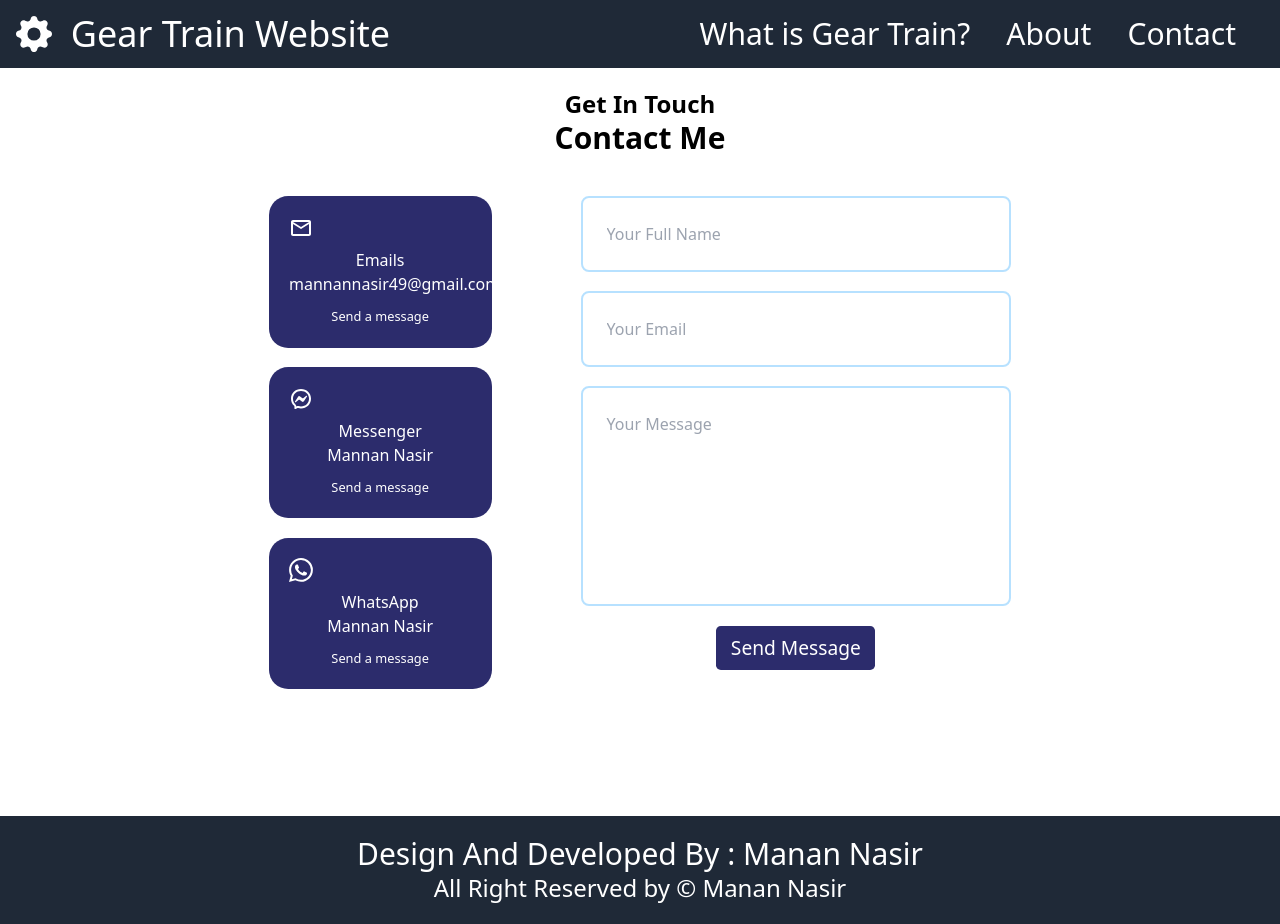
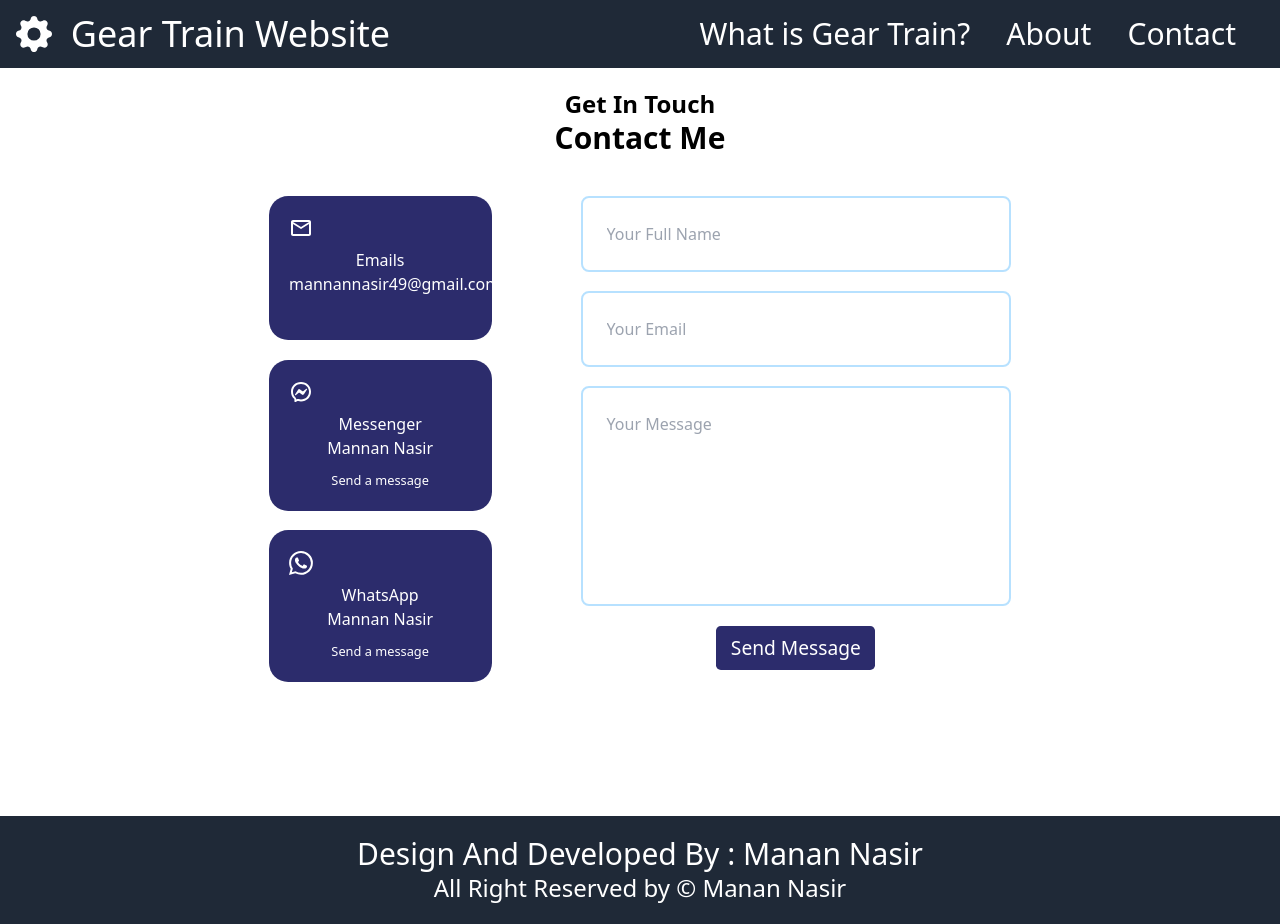
Before and after one commit to mannan49/gear_train, a React (Create React App) app: page /contact in a window 1280 px wide. Built offline with nearby package versions, Linux system fonts and the light colour scheme.

Commit message:
Changes name

```diff
--- a/src/Components/Contact.js
+++ b/src/Components/Contact.js
@@ -42,8 +42,6 @@ const Contact = () => {
               <h4>Emails</h4>
               <h5>mannannasir49@gmail.com</h5>
               <a href="mailto:mannannasir49@gmail.com" target="_blank">
-                {" "}
-                Send a message{" "}
               </a>
             </article>
             <article className="contact_option">
@@ -54,8 +52,7 @@ const Contact = () => {
                 href="https://m.me/profile.php?id=100009863538012"
                 target="_blank"
               >
-                {" "}
-                Send a message{" "}
+                Send a message
               </a>
             </article>
             <article className="contact_option">
@@ -66,8 +63,7 @@ const Contact = () => {
                 href="https://api.whatsapp.com/send?phone=+923211156826"
                 target="_blank"
               >
-                {" "}
-                Send a message{" "}
+                Send a message
               </a>
             </article>
           </div>
@@ -94,8 +90,7 @@ const Contact = () => {
               required
             ></textarea>
             <button type="submit" className="contact_submit">
-              {" "}
-              Send Message{" "}
+              Send Message
             </button>
           </form>
         </div>
```
